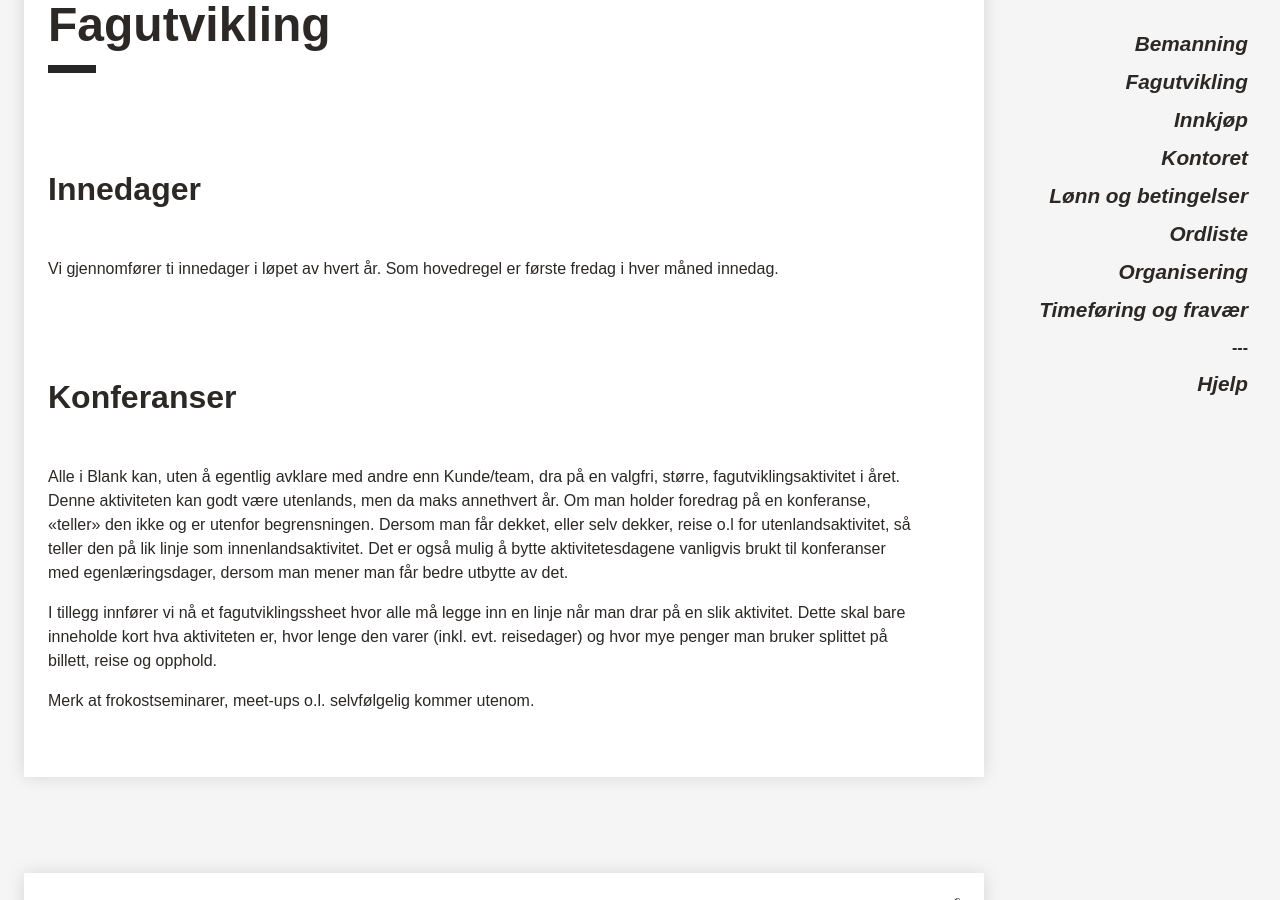
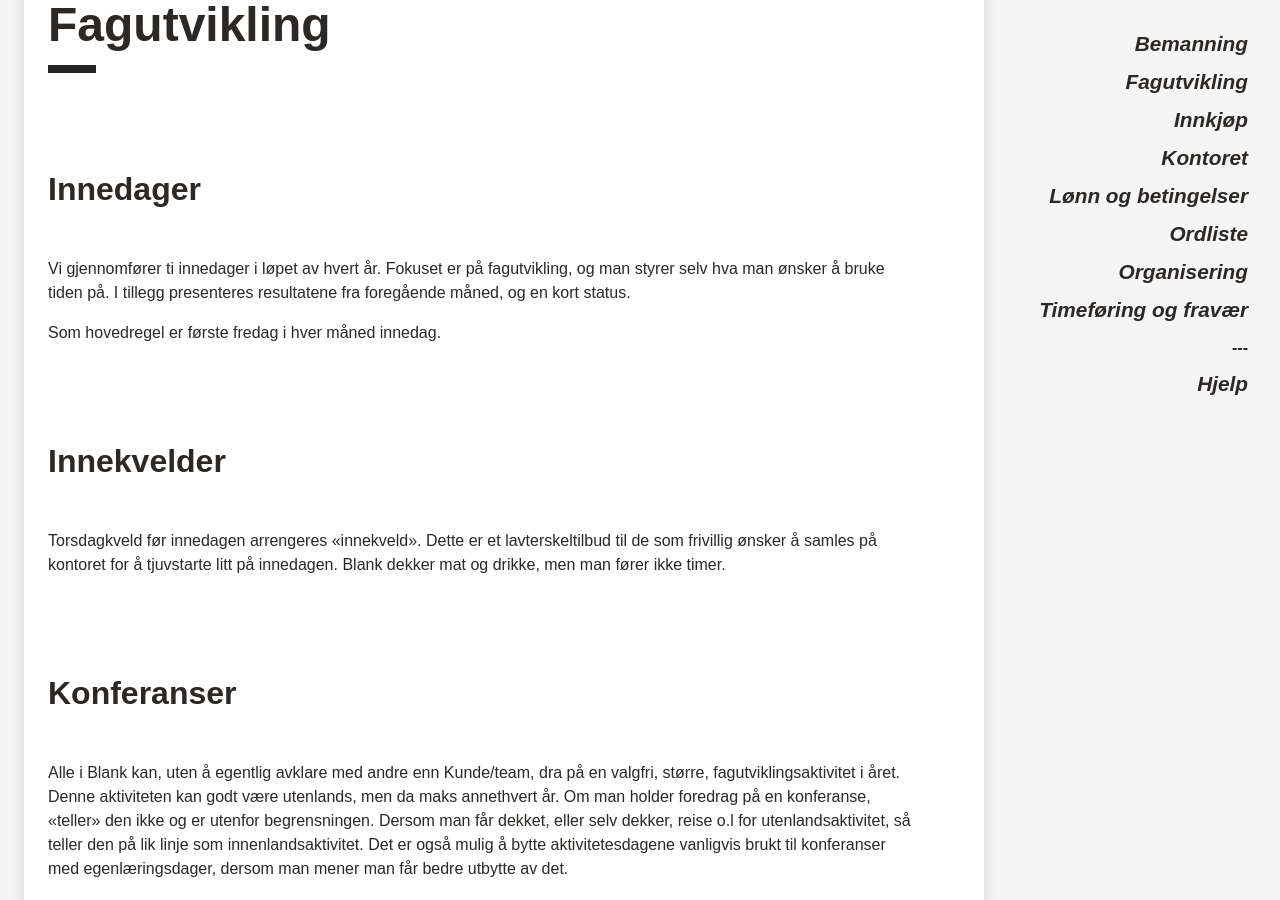
Before and after one commit to blankoslo/about-blank, a Jekyll site: the page built from index.md, in a window 1280 px wide and 900 px high, scrolled down 1646 px. Built offline with Jekyll 4.4.1, drawn with Linux system fonts in a browser that asks for light colours.

Commit message:
Utvide info om innedager, legge til info om innekvelder

```diff
--- a/content/fagutvikling.md
+++ b/content/fagutvikling.md
@@ -6,7 +6,13 @@ permalink: /fagutvikling/
 
 ## Innedager
 
-Vi gjennomfører ti innedager i løpet av hvert år. Som hovedregel er første fredag i hver måned innedag.
+Vi gjennomfører ti innedager i løpet av hvert år. Fokuset er på fagutvikling, og man styrer selv hva man ønsker å bruke tiden på. I tillegg presenteres resultatene fra foregående måned, og en kort status.
+
+Som hovedregel er første fredag i hver måned innedag.
+
+## Innekvelder
+
+Torsdagkveld før innedagen arrengeres «innekveld». Dette er et lavterskeltilbud til de som frivillig ønsker å samles på kontoret for å tjuvstarte litt på innedagen. Blank dekker mat og drikke, men man fører ikke timer.
 
 ## Konferanser
 
```
